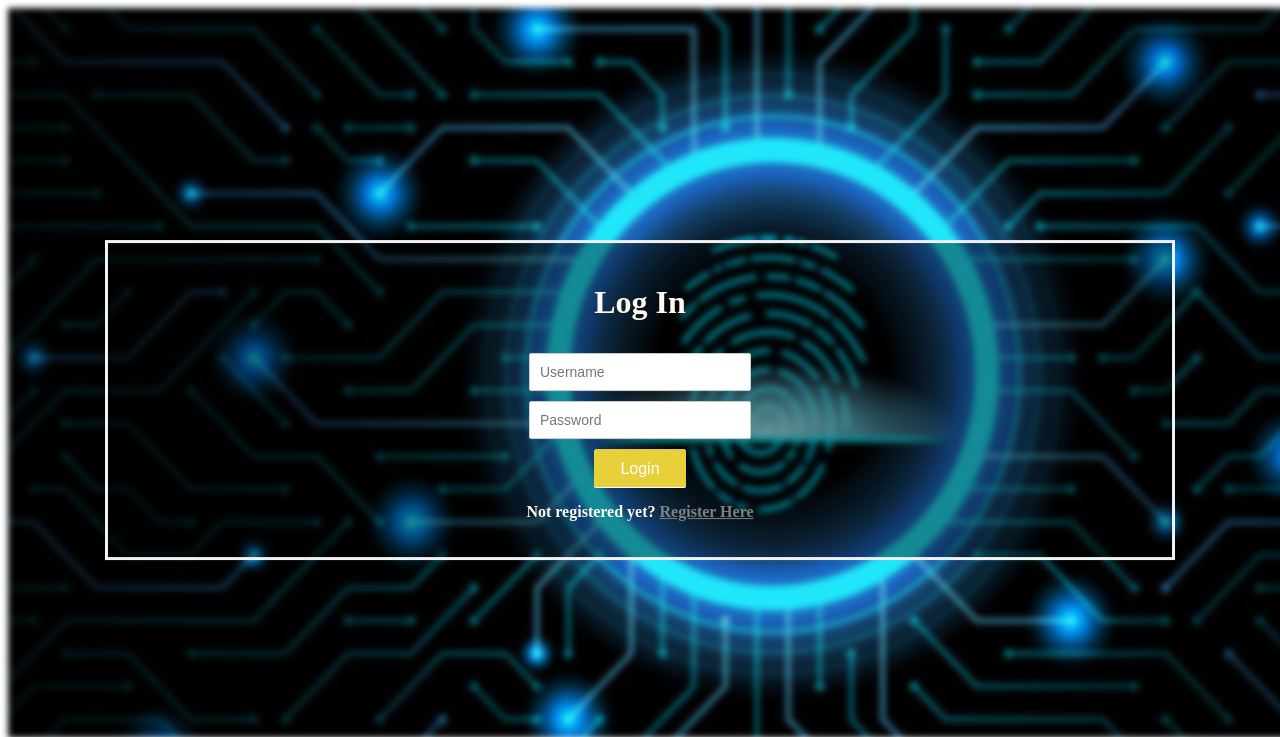
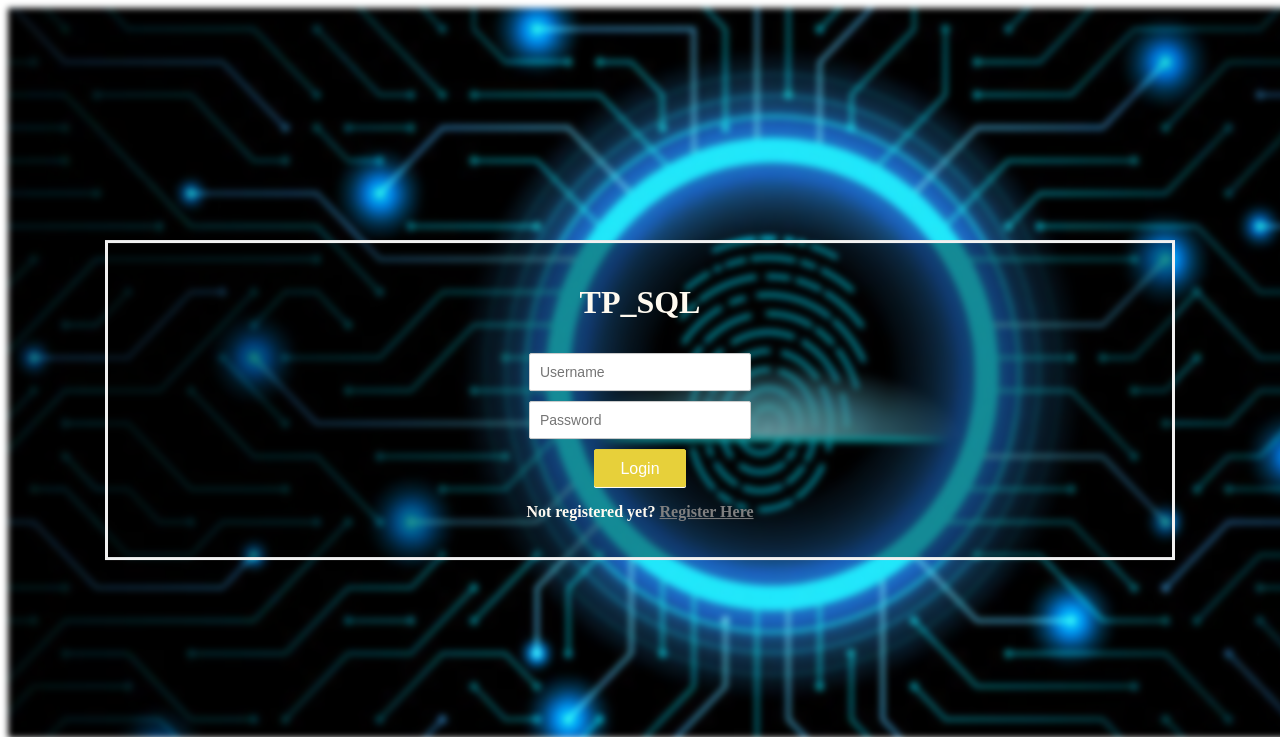
Before and after one commit to abdodebbar/tp_sql, a PHP site: page / in a window 1280 px wide; the page is wider, and only the part inside the window is pictured. Shown: the top 737 px of that part. Run offline with PHP 8.4, Linux system fonts and the light colour scheme; data that the repository does not hold is empty.

Commit message:
Update index.php

```diff
--- a/index.php
+++ b/index.php
@@ -35,7 +35,7 @@ if (isset($_POST['username'])){
     }else{
 ?>
 <div class="form">
-<h1>Log In</h1>
+<h1>TP_SQL</h1>
 <form action="" method="post" name="login">
 <input type="text" name="username" placeholder="Username" required /><br>
 <input type="password" name="password" placeholder="Password" required />
```
